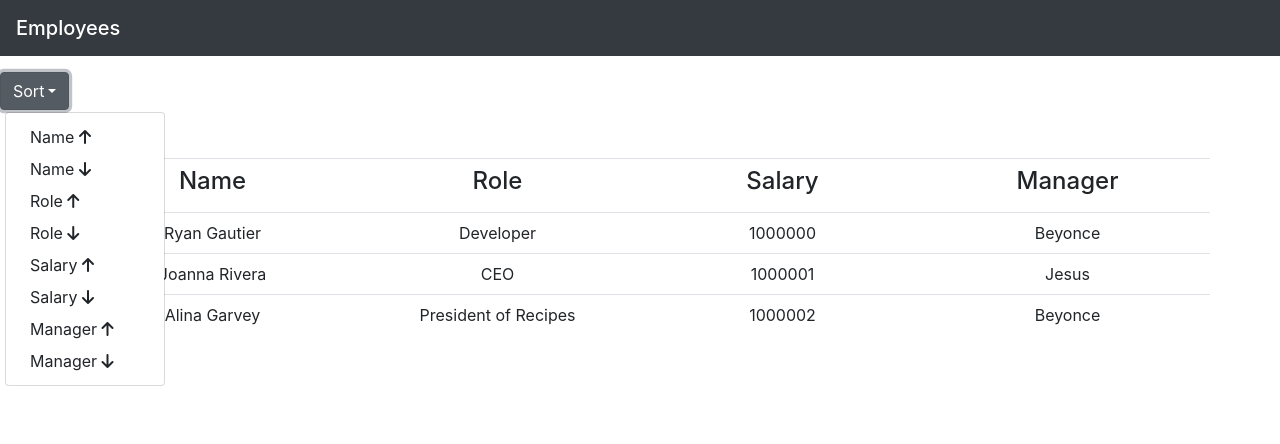
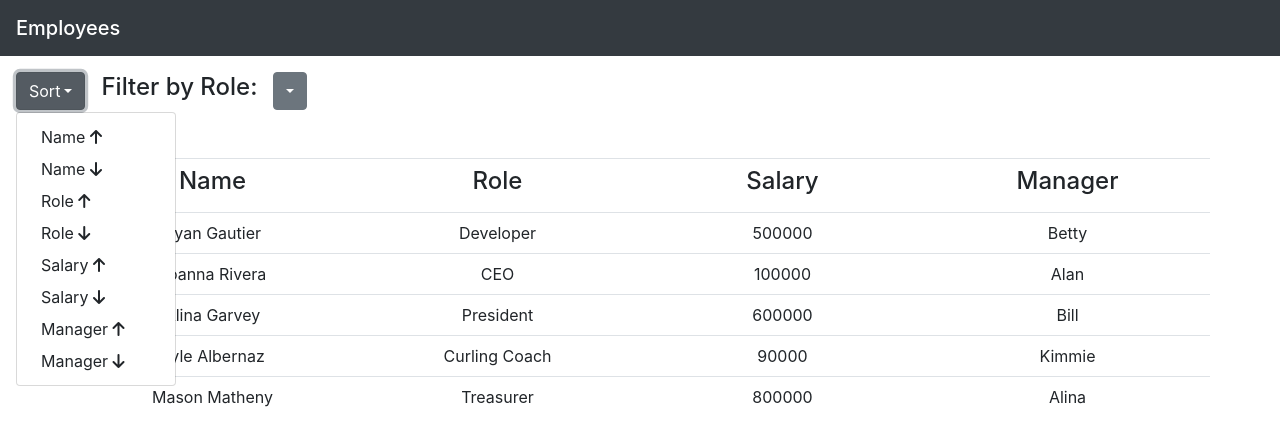
Before and after one commit to ryangautier1/EmployeeDirectory, a React (Create React App) app: page / in a window 1280 px wide. Both pictures are taken after a click on the button "Sort". Shown: the top 444 px of the page. Built offline with nearby package versions, Linux system fonts and the light colour scheme.

Commit message:
move sort and filter to filter file, conditional render clear filter

```diff
--- a/src/App.js
+++ b/src/App.js
@@ -1,6 +1,7 @@
 import React, { Component } from 'react';
 import Employees from './components/Employees';
 import Header from './components/Header';
+import Filter from "./components/Filter";
 import employeedata from "./employeedata.json";
 
 
@@ -9,23 +10,22 @@ class App extends Component {
     employeedata: employeedata
   };
 
-  // takes array of words to sort by, updates state with sorted employeedata
-  sortAlphInc = (data) => {
-    let dataUnsorted = data.map(item => item);
-    let dataSorted = data;
+  // takes object of info to sort by along with ids, updates state with sorted employeedata
+  sortInc = (data) => {
+    let dataUnsorted = data.map(item => item.key);
+    let dataSorted = data.map(item => item.key);
     dataSorted.sort();
     let order=[];
-    data.forEach(item => {
+    dataSorted.forEach(item => {
       order.push(dataUnsorted.indexOf(item));
     });
     const newdata = order.map(item => {
       return this.state.employeedata[item];
     })
-
     return this.setState({ employeedata: newdata });
   }
 
-  sortAlphDec = (data) => {
+  sortDec = (data) => {
     let dataUnsorted = data.map(item => item);
     let dataSorted = data;
     dataSorted.sort();
@@ -40,28 +40,21 @@ class App extends Component {
     return this.setState({ employeedata: newdata.reverse() });
   }
 
-  // sortNumDec = (data) => {
-  //   let numsUnsorted= data;
-  //   let numsSorted= data;
-  //   numsSorted.sort();
-  //   let order=[];
-  //   numsSorted.forEach(num => {
-  //     order.push(numsUnsorted.indexOf(num));
-  //   })
-  //   return order;
-  // }
+  filterRole = (data, key) => {
+    const result = data.filter(item => item.role === key);
+    return this.setState({employeedata: result, filtered: true});
+  }
 
-  // sortNumInc = (data) => {
-  //   let order = this.sortNumDec(data);
-  //   return order.reverse();
-  // }
-
+  clearFilter = () => {
+    return this.setState({employeedata: employeedata, filtered: false});
+  }
 
   render() {
     return (
       <div>
-        <Header data={this.state.employeedata} sortAlphDec={this.sortAlphDec}/>
-        <Employees data={this.state.employeedata} sortAlphDec={this.sortAlphDec} />
+        <Header />
+        <Filter data={employeedata} filtered={this.state.filtered} sortDec={this.sortDec} sortInc={this.sortInc} filterRole={this.filterRole} clearFilter={this.clearFilter}/>
+        <Employees data={this.state.employeedata}/>
       </div>
     );
   }
--- a/src/components/Employees.js
+++ b/src/components/Employees.js
@@ -1,35 +1,12 @@
 import React from "react";
 import EmployeeRow from "./EmployeeRow";
-
-
-
-{/* <div className="row py-2 border-top">
-        <div className="col-4 text-center">Cras justo odio</div>
-        <div className="col-4 text-center">Dapibus ac facilisis in</div>
-        <div className="col-4 text-center">Morbi leo risus</div>
-      </div>
-      <div className="row py-2 border-top">
-        <div className="col-4 text-center">Cras justo odio</div>
-        <div className="col-4 text-center">Dapibus ac facilisis in</div>
-        <div className="col-4 text-center">Morbi leo risus</div>
-      </div>
-      <div className="row py-2 border-top">
-        <div className="col-4 text-center">Cras justo odio</div>
-        <div className="col-4 text-center">Dapibus ac facilisis in</div>
-        <div className="col-4 text-center">Morbi leo risus</div>
-      </div> */}
-
-
-// <EmployeeRow {...employeedata[props.order[0]]} />
-//       <EmployeeRow {...employeedata[props.order[1]]} />
-//       <EmployeeRow {...employeedata[props.order[2]]} />
 
 function Employees(props) {
   return (
     <div className="mt-5 container">
       <div className="row py-2 border-top">
-        <h4 className="col-3 text-center" id="name" onClick={() => {props.sortAlphDec(props.data.map(item => item.name))}}>Name</h4>
-        <h4 className="col-3 text-center" id="position" onClick={() => {props.sortAlphDec(props.data.map(item => item.role))}}>Role</h4>
+        <h4 className="col-3 text-center" id="name">Name</h4>
+        <h4 className="col-3 text-center" id="position">Role</h4>
         <h4 className="col-3 text-center" id="salary">Salary</h4>
         <h4 className="col-3 text-center" id="manager">Manager</h4>
       </div>
--- /dev/null
+++ b/src/components/Filter.js
@@ -0,0 +1,45 @@
+import React from "react";
+
+function Filter(props) {
+  return (
+    <div className="mt-3">
+      <div className="dropdown mt-3 ml-3 d-inline">
+        <button className="btn btn-secondary dropdown-toggle" type="button" id="dropdownMenuButton" data-toggle="dropdown" aria-haspopup="true" aria-expanded="false">
+          Sort
+        </button>
+        <div className="dropdown-menu" aria-labelledby="dropdownMenuButton">
+          <div className="dropdown-item" onClick={() => props.sortInc(props.data.map(item => { return { key: item.name, id: item.id } }))}>Name <i className="fas fa-arrow-up"></i></div>
+          <div className="dropdown-item" onClick={() => props.sortDec(props.data.map(item => { return { key: item.name, id: item.id } }))}>Name <i className="fas fa-arrow-down"></i></div>
+          <div className="dropdown-item" onClick={() => props.sortInc(props.data.map(item => { return { key: item.role, id: item.id } }))}>Role <i className="fas fa-arrow-up"></i></div>
+          <div className="dropdown-item" onClick={() => props.sortDec(props.data.map(item => { return { key: item.role, id: item.id } }))}>Role <i className="fas fa-arrow-down"></i></div>
+          <div className="dropdown-item" onClick={() => props.sortInc(props.data.map(item => { return { key: item.salary, id: item.id } }))}>Salary <i className="fas fa-arrow-up"></i></div>
+          <div className="dropdown-item" onClick={() => props.sortDec(props.data.map(item => { return { key: item.salary, id: item.id } }))}>Salary <i className="fas fa-arrow-down"></i></div>
+          <div className="dropdown-item" onClick={() => props.sortInc(props.data.map(item => { return { key: item.manager, id: item.id } }))}>Manager <i className="fas fa-arrow-up"></i></div>
+          <div className="dropdown-item" onClick={() => props.sortDec(props.data.map(item => { return { key: item.manager, id: item.id } }))}>Manager <i className="fas fa-arrow-down"></i></div>
+        </div>
+      </div>
+      <div className="ml-3 d-inline">
+      <h4 className="d-inline">Filter by Role:</h4>
+        <div className="dropdown mt-3 ml-3 d-inline">
+          <button className="btn btn-secondary dropdown-toggle" type="button" id="dropdownMenuButton" data-toggle="dropdown" aria-haspopup="true" aria-expanded="false">
+
+          </button>
+          <div className="dropdown-menu" aria-labelledby="dropdownMenuButton">
+            <div className="dropdown-item" onClick={() => props.filterRole(props.data, "CEO")}>CEO</div>
+            <div className="dropdown-item" onClick={() => props.filterRole(props.data, "Developer")}>Developer</div>
+            <div className="dropdown-item" onClick={() => props.filterRole(props.data, "President")}>President</div>
+            <div className="dropdown-item" onClick={() => props.filterRole(props.data, "Treasurer")}>Treasurer</div>
+            <div className="dropdown-item" onClick={() => props.filterRole(props.data, "Curling Coach")}>Curling Coach</div>
+          </div>
+        </div>
+        <button className={props.filtered ? "btn btn-danger d-inline" : "btn btn-danger d-none"} onClick={() => props.clearFilter()}>
+          Clear Filter
+      </button>
+
+      </div>
+    </div>
+  );
+}
+
+
+export default Filter;
--- a/src/components/Header.js
+++ b/src/components/Header.js
@@ -1,8 +1,5 @@
 import React from "react";
 
-const dropdownStyle = {
-  margintop: 50
-}
 
 function Header(props) {
   return (
@@ -11,24 +8,8 @@ function Header(props) {
         <span className="navbar-brand mb-0 h1">Employees</span>
       </nav>
 
-      <div className="dropdown mt-3" style={dropdownStyle}>
-        <button className="btn btn-secondary dropdown-toggle" type="button" id="dropdownMenuButton" data-toggle="dropdown" aria-haspopup="true" aria-expanded="false">
-          Sort
-        </button>
-        <div className="dropdown-menu" aria-labelledby="dropdownMenuButton">
-          <a className="dropdown-item" onClick={() => props.sortAlphInc(props.data.map(item => item.name))}>Name <i className="fas fa-arrow-up"></i></a>
-          <a className="dropdown-item" onClick={() => props.sortAlphDec(props.data.map(item => item.name))}>Name <i className="fas fa-arrow-down"></i></a>
-          <a className="dropdown-item" onClick={() => props.sortAlphInc(props.data.map(item => item.role))}>Role <i className="fas fa-arrow-up"></i></a>
-          <a className="dropdown-item" onClick={() => props.sortAlphDec(props.data.map(item => item.role))}>Role <i className="fas fa-arrow-down"></i></a>
-          <a className="dropdown-item" onClick={() => props.sortNumInc(props.data.map(item => item.salary))}>Salary <i className="fas fa-arrow-up"></i></a>
-          <a className="dropdown-item" onClick={() => props.sortNumDec(props.data.map(item => item.salary))}>Salary <i className="fas fa-arrow-down"></i></a>
-          <a className="dropdown-item" onClick={() => props.sortAlphInc(props.data.map(item => item.manager))}>Manager <i className="fas fa-arrow-up"></i></a>
-          <a className="dropdown-item" onClick={() => props.sortAlphDec(props.data.map(item => item.manager))}>Manager <i className="fas fa-arrow-down"></i></a>
-        </div>
-      </div>
+    </header>
 
-
-    </header>
   );
 }
 
--- a/src/employeedata.json
+++ b/src/employeedata.json
@@ -1,20 +1,37 @@
 [
   {
+    "id": 1,
     "name": "Ryan Gautier",
     "role": "Developer",
-    "salary": 1000000,
-    "manager": "Beyonce"
+    "salary": 500000,
+    "manager": "Betty"
   },
   {
+    "id": 2,
     "name": "Joanna Rivera",
     "role": "CEO",
-    "salary": 1000001,
-    "manager": "Jesus"
+    "salary": 100000,
+    "manager": "Alan"
   },
   {
+    "id": 3,
     "name": "Alina Garvey",
-    "role": "President of Recipes",
-    "salary": 1000002,
-    "manager": "Beyonce"
+    "role": "President",
+    "salary": 600000,
+    "manager": "Bill"
+  },
+  {
+    "id": 4,
+    "name": "Kyle Albernaz",
+    "role": "Curling Coach",
+    "salary": 90000,
+    "manager": "Kimmie"
+  },
+  {
+    "id": 5,
+    "name": "Mason Matheny",
+    "role": "Treasurer",
+    "salary": 800000,
+    "manager": "Alina"
   }
 ]
```
Also changed, not shown: public/manifest.json.
